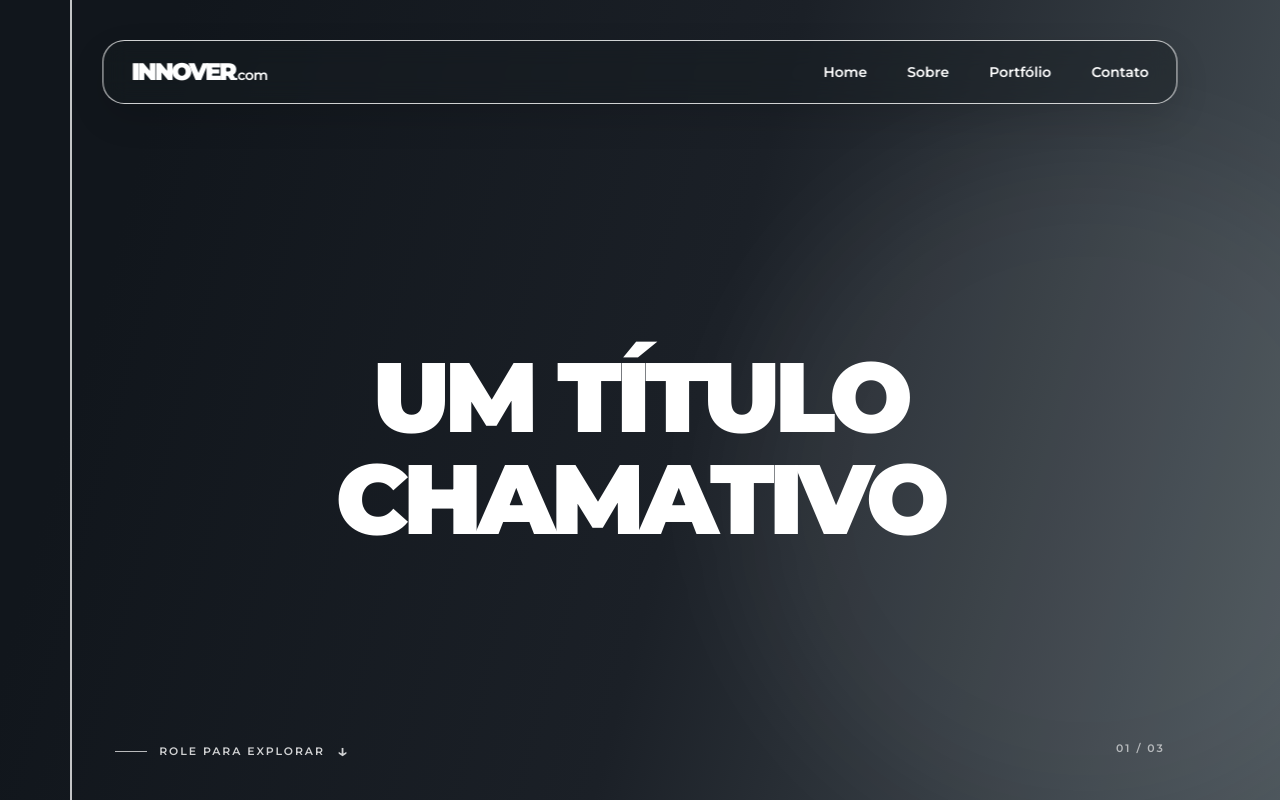
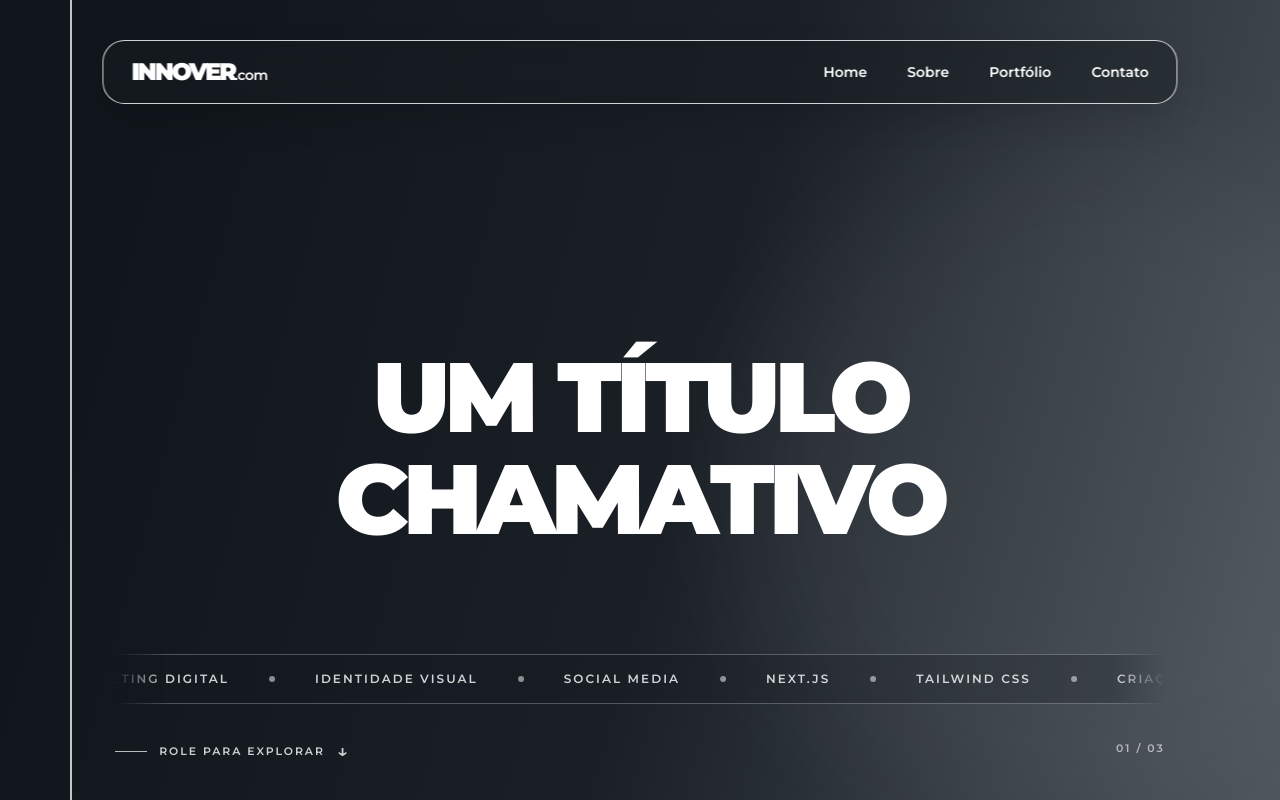
Before and after one commit to rogeriosouz/INNOVER, a Next.js app: page / in a window 1280 px wide. Shown: the top 800 px of the page. Built offline with nearby package versions, Linux system fonts and the light colour scheme.

Commit message:
Update Site source

```diff
--- a/app/globals.css
+++ b/app/globals.css
@@ -50,6 +50,9 @@
 
 html { scroll-behavior: smooth; }
 body { font-family: var(--font-sans); }
+@keyframes marquee {
+  to { transform: translateX(-50%); }
+}
 @media (prefers-reduced-motion: reduce) {
   html { scroll-behavior: auto; }
   [data-reveal] { opacity: 1 !important; transform: none !important; transition: none !important; }
--- a/app/page.tsx
+++ b/app/page.tsx
@@ -8,6 +8,15 @@ const projects = [
   { title: "Casa Aurora", type: "Branding · E-commerce", image: "https://images.unsplash.com/photo-1618220179428-22790b461013?auto=format&fit=crop&w=1400&q=85" },
   { title: "Forma Studio", type: "Direção de arte · Editorial", image: "https://images.unsplash.com/photo-1616486338812-3dadae4b4ace?auto=format&fit=crop&w=900&q=85" },
   { title: "Maré Alta", type: "Identidade · Digital", image: "https://images.unsplash.com/photo-1600607687939-ce8a6c25118c?auto=format&fit=crop&w=1100&q=85" },
+];
+
+const tickerItems = [
+  "Criação de sites",
+  "Marketing digital",
+  "Identidade visual",
+  "Social media",
+  "Next.js",
+  "Tailwind CSS",
 ];
 
 export default function Home() {
@@ -43,6 +52,19 @@ export default function Home() {
         <div aria-hidden="true" className="absolute inset-y-0 left-[5.5vw] w-0 border-l-2 border-white/75 max-md:left-[6vw]" />
         <div aria-hidden="true" className="absolute top-[18%] right-[-12%] h-[54vw] max-h-[750px] w-[54vw] max-w-[750px] rounded-full bg-white/5 blur-3xl" />
         <h1 className="relative z-10 max-w-[1100px] text-center text-[clamp(4rem,7.7vw,8rem)] leading-[1.04] font-black tracking-[-.055em] max-md:text-[14vw] max-md:tracking-[-.07em]"><span className="block">UM TÍTULO</span><span className="block">CHAMATIVO</span></h1>
+        <div role="region" aria-label="Serviços e tecnologias" className="group absolute right-[9vw] bottom-24 left-[9vw] z-10 overflow-hidden border-y border-white/25 bg-[#151a20]/25 py-4 [mask-image:linear-gradient(to_right,transparent,black_5%,black_95%,transparent)] max-md:right-[8vw] max-md:bottom-20 max-md:left-[8vw] max-md:py-3">
+          <div className="flex w-max animate-[marquee_28s_linear_infinite] items-center motion-reduce:animate-none group-hover:[animation-play-state:paused]">
+            {[0, 1].map((copy) => (
+              <div key={copy} aria-hidden={copy === 1} className="flex shrink-0 items-center gap-10 pr-10 max-md:gap-7 max-md:pr-7">
+                {tickerItems.map((item) => (
+                  <span key={item} className="flex shrink-0 items-center gap-10 text-xs font-semibold uppercase tracking-[.17em] text-white/80 max-md:gap-7 max-md:text-[.65rem]">
+                    {item}<span aria-hidden="true" className="h-1.5 w-1.5 rounded-full bg-white/50" />
+                  </span>
+                ))}
+              </div>
+            ))}
+          </div>
+        </div>
         <a href="#sobre" className="absolute bottom-10 left-[9vw] z-10 flex items-center gap-3 text-[.68rem] font-semibold uppercase tracking-[.18em] text-white/80 transition-colors hover:text-white max-md:left-[9vw]"><span className="h-px w-8 bg-white/70" />Role para explorar <span aria-hidden="true" className="text-lg leading-none">↓</span></a>
         <span className="absolute right-[9vw] bottom-11 text-[.68rem] font-semibold tracking-[.18em] text-white/60 max-md:hidden">01 / 03</span>
       </section>
```
